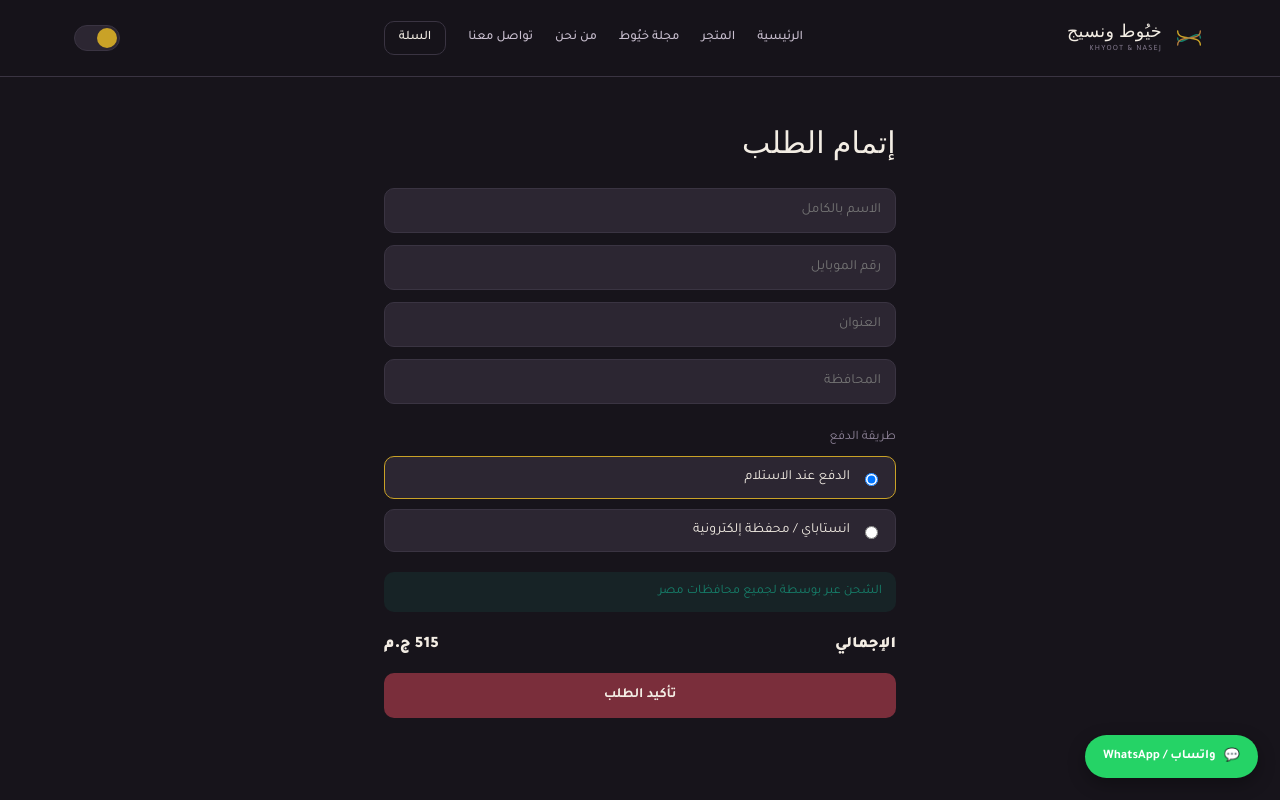
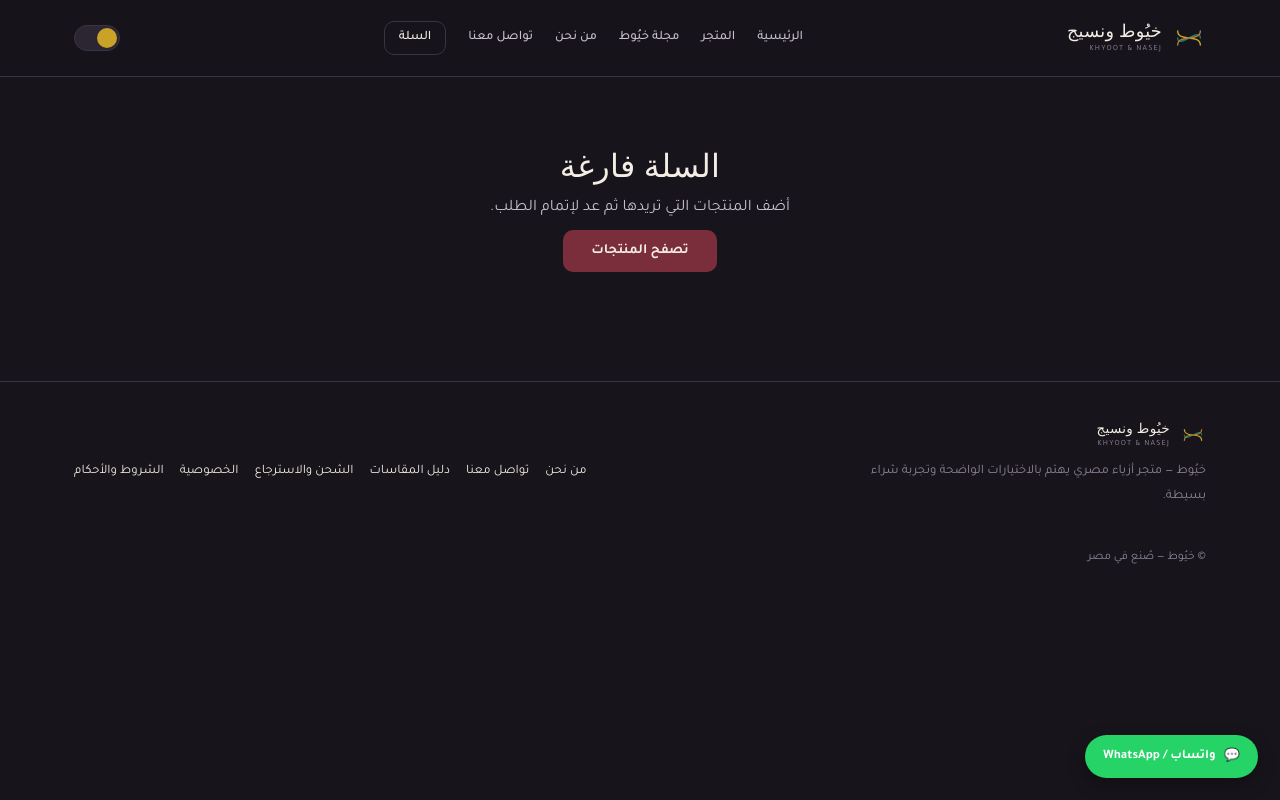
Before and after one commit to Abdallah-cmyk/khuyoot-store, a React (Vite) app: page /checkout in a window 1280 px wide. Shown: the top 800 px of the page. Built offline with nearby package versions, Linux system fonts and the light colour scheme; a web font is replaced by a local one.

Commit message:
feat: send cart order through WhatsApp

```diff
--- a/Checkout.jsx
+++ b/Checkout.jsx
@@ -1,72 +1,32 @@
 import React, { useState } from 'react';
+import { Link } from 'react-router-dom';
 
-const fieldStyle = {
-  width: '100%',
-  background: 'var(--surface-2)',
-  border: '1px solid var(--border)',
-  borderRadius: 10,
-  color: 'var(--text-primary)',
-  padding: '13px 14px',
-  fontSize: 14,
-  fontFamily: 'Tajawal, sans-serif',
-};
+const CART_KEY = 'khuyoot_cart';
+const WHATSAPP = '201091321859';
+const fieldStyle = { width: '100%', background: 'var(--surface-2)', border: '1px solid var(--border)', borderRadius: 10, color: 'var(--text-primary)', padding: '13px 14px', fontSize: 14, fontFamily: 'Tajawal, sans-serif' };
 
 export default function Checkout() {
   const [payment, setPayment] = useState('cod');
-
-  return (
-    <div className="container" style={{ padding: '48px 24px 90px', maxWidth: 560 }}>
-      <h1 style={{ fontSize: 30, marginBottom: 28 }}>إتمام الطلب</h1>
-
-      <div style={{ display: 'flex', flexDirection: 'column', gap: 12, marginBottom: 26 }}>
-        <input style={fieldStyle} placeholder="الاسم بالكامل" />
-        <input style={fieldStyle} placeholder="رقم الموبايل" />
-        <input style={fieldStyle} placeholder="العنوان" />
-        <input style={fieldStyle} placeholder="المحافظة" />
-      </div>
-
-      <p style={{ fontSize: 13, color: 'var(--text-muted)', marginBottom: 10 }}>طريقة الدفع</p>
-      <div style={{ display: 'flex', flexDirection: 'column', gap: 10, marginBottom: 20 }}>
-        {[
-          { id: 'cod', label: 'الدفع عند الاستلام' },
-          { id: 'wallet', label: 'انستاباي / محفظة إلكترونية' },
-        ].map((opt) => (
-          <label
-            key={opt.id}
-            style={{
-              display: 'flex',
-              alignItems: 'center',
-              gap: 10,
-              padding: '12px 14px',
-              borderRadius: 10,
-              background: 'var(--surface-2)',
-              border: payment === opt.id ? '1px solid var(--gold)' : '1px solid var(--border)',
-              fontSize: 14,
-            }}
-          >
-            <input type="radio" name="payment" checked={payment === opt.id} onChange={() => setPayment(opt.id)} />
-            {opt.label}
-          </label>
-        ))}
-      </div>
-
-      <div
-        style={{
-          padding: '12px 14px',
-          borderRadius: 10,
-          background: 'var(--emerald-soft)',
-          color: 'var(--emerald)',
-          fontSize: 13,
-          marginBottom: 24,
-        }}
-      >
-        الشحن عبر بوسطة لجميع محافظات مصر
-      </div>
-
-      <div style={{ display: 'flex', justifyContent: 'space-between', fontSize: 16, fontWeight: 800, marginBottom: 18 }}>
-        <span>الإجمالي</span><span>515 ج.م</span>
-      </div>
-      <button className="btn-primary" style={{ width: '100%' }}>تأكيد الطلب</button>
+  const [form, setForm] = useState({ name: '', phone: '', address: '', city: '' });
+  const items = JSON.parse(localStorage.getItem(CART_KEY) || '[]');
+  const subtotal = items.reduce((sum, p) => sum + ((Number(p.price) || 0) * p.quantity), 0);
+  const submit = () => {
+    if (!items.length) return alert('السلة فارغة. أضف منتجًا أولًا.');
+    if (!form.name || !form.phone || !form.address || !form.city) return alert('يرجى إكمال بيانات الطلب.');
+    const lines = items.map((p) => `- ${p.name} × ${p.quantity}${p.price ? ` — ${p.price} ج.م` : ''}`).join('\n');
+    const text = `طلب جديد من خيُوط ونسيج\n\nالاسم: ${form.name}\nالهاتف: ${form.phone}\nالمحافظة: ${form.city}\nالعنوان: ${form.address}\nالدفع: ${payment === 'cod' ? 'الدفع عند الاستلام' : 'إنستاباي / محفظة إلكترونية'}\n\nالمنتجات:\n${lines}\n\nالإجمالي: ${subtotal ? `${subtotal} ج.م` : 'يُحدد حسب المنتجات'}\nالشحن: يُحدد حسب المحافظة`;
+    window.open(`https://wa.me/${WHATSAPP}?text=${encodeURIComponent(text)}`, '_blank', 'noopener,noreferrer');
+  };
+  if (!items.length) return <div className="container" style={{ padding: '70px 24px 120px', maxWidth: 560, textAlign: 'center' }}><h1>السلة فارغة</h1><p style={{ color: 'var(--text-secondary)', margin: '14px 0 24px' }}>أضف المنتجات التي تريدها ثم عد لإتمام الطلب.</p><Link to="/shop" className="btn-primary">تصفح المنتجات</Link></div>;
+  return <div className="container" style={{ padding: '48px 24px 90px', maxWidth: 560 }}>
+    <h1 style={{ fontSize: 30, marginBottom: 10 }}>إتمام الطلب</h1><p style={{ color: 'var(--text-secondary)', marginBottom: 28 }}>بعد التأكيد سيتم فتح واتساب وإرسال تفاصيل الطلب إلى خيُوط ونسيج.</p>
+    <div style={{ display: 'flex', flexDirection: 'column', gap: 12, marginBottom: 26 }}>
+      {Object.entries({ name: 'الاسم بالكامل', phone: 'رقم الموبايل', address: 'العنوان', city: 'المحافظة' }).map(([key, placeholder]) => <input key={key} value={form[key]} onChange={(e) => setForm({ ...form, [key]: e.target.value })} style={fieldStyle} placeholder={placeholder} />)}
     </div>
-  );
+    <p style={{ fontSize: 13, color: 'var(--text-muted)', marginBottom: 10 }}>طريقة الدفع</p>
+    <div style={{ display: 'flex', flexDirection: 'column', gap: 10, marginBottom: 20 }}>{[{ id: 'cod', label: 'الدفع عند الاستلام' }, { id: 'wallet', label: 'إنستاباي / محفظة إلكترونية' }].map((opt) => <label key={opt.id} style={{ display: 'flex', alignItems: 'center', gap: 10, padding: '12px 14px', borderRadius: 10, background: 'var(--surface-2)', border: payment === opt.id ? '1px solid var(--gold)' : '1px solid var(--border)', fontSize: 14 }}><input type="radio" name="payment" checked={payment === opt.id} onChange={() => setPayment(opt.id)} />{opt.label}</label>)}</div>
+    <div style={{ padding: '14px', borderRadius: 10, background: 'var(--emerald-soft)', color: 'var(--emerald)', fontSize: 13, marginBottom: 24 }}>الشحن يُحدد حسب المحافظة وشركة الشحن.</div>
+    <div style={{ display: 'flex', justifyContent: 'space-between', fontSize: 16, fontWeight: 800, marginBottom: 18 }}><span>الإجمالي</span><span>{subtotal ? `${subtotal} ج.م` : 'يُحدد حسب المنتجات'}</span></div>
+    <button onClick={submit} className="btn-primary" style={{ width: '100%' }}>تأكيد الطلب عبر واتساب</button>
+  </div>;
 }
```
